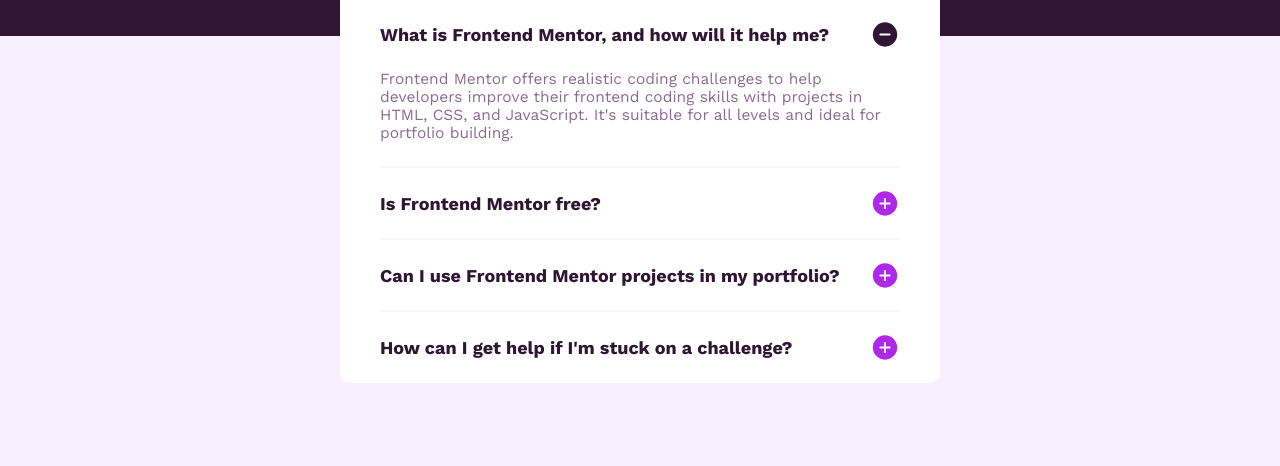
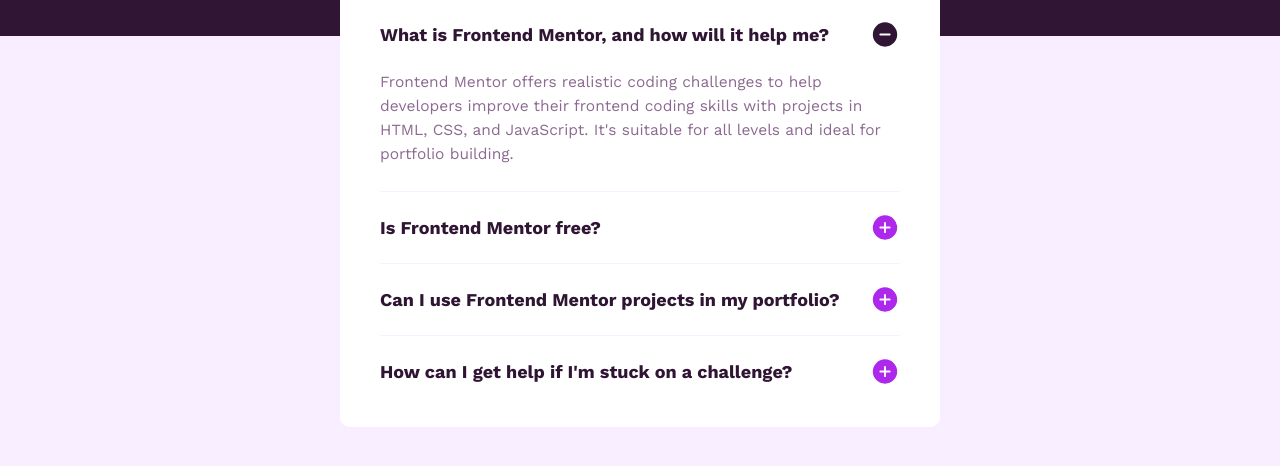
Before and after one commit to codebyveronica/FAQ-accordion, a plain HTML site: page index.html in a window 1280 px wide. Shown: the part 284-750 px from the top of the page. Drawn offline with nearby package versions, Linux system fonts and the light colour scheme.

Commit message:
update media-query

```diff
--- a/styles/media-query.css
+++ b/styles/media-query.css
@@ -17,7 +17,7 @@
     article {
         margin-top: 11rem;
         width: 600px;
-        padding: 40px 40px 0 40px;
+        padding: 40px 40px 20px 40px;
     }
 
     header {
@@ -44,5 +44,6 @@
     p {
         width: 505px;
         font-size: 15.5px;
+        line-height: 24px;
     }
 }
```
